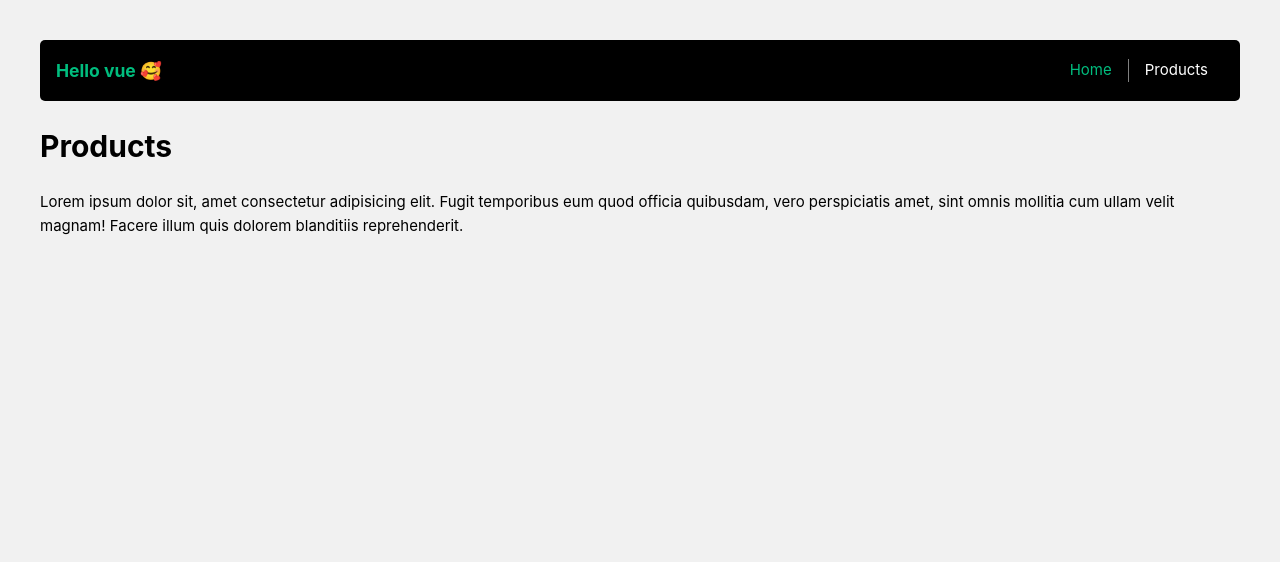
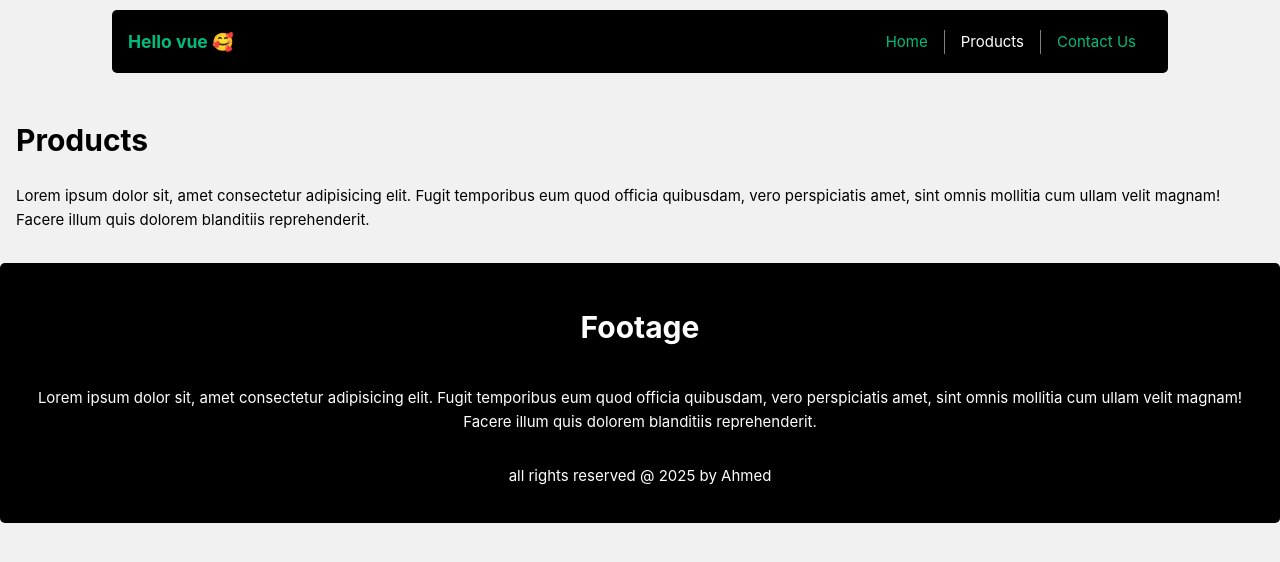
Before and after one commit to aabdalnaby088/SAQAYA-internship, a Vue app: page /products in a window 1280 px wide. Shown: the top 562 px of the page. Built offline with nearby package versions, Linux system fonts and the light colour scheme.

Commit message:
add contact-us page, create footer and  refactor layout

```diff
--- a/src/App.vue
+++ b/src/App.vue
@@ -1,25 +1,20 @@
 <script lang="ts">
 import { defineComponent } from 'vue';
-import { RouterLink, RouterView } from 'vue-router';
-import Navbar from './components/Navbar.vue';
+import { RouterView } from 'vue-router';
+import MainLayout from './Layouts/MainLayout.vue';
 
 export default defineComponent({
   name: 'App',
   components: {
-    RouterLink,
     RouterView,
-    Navbar
-  },
-  data() {
-    return {
-      msg: 'Hello Vue 3 + TypeScript + Vite',
-    };
+    MainLayout
   },
 });
 </script>
 
 
 <template>
-  <Navbar />
-  <RouterView />
+  <MainLayout>
+    <RouterView />
+  </MainLayout>
 </template>
--- /dev/null
+++ b/src/Layouts/MainLayout.vue
@@ -0,0 +1,24 @@
+<template>
+    <div>
+        <Navbar />
+
+        <main class="main-content">
+            <slot />
+        </main>
+
+        <Footage />
+    </div>
+</template>
+
+<script setup lang="ts">
+import Navbar from '@/components/Navbar.vue'
+import Footage from '@/components/Footage.vue'
+</script>
+
+<style scoped>
+.main-content {
+    margin-top: 80px;
+    /* if your navbar is fixed */
+    padding: 1rem;
+}
+</style>
--- a/src/assets/base.css
+++ b/src/assets/base.css
@@ -1,6 +1,7 @@
 body {
   min-height: 100vh;
   background: #f1f1f1;
+  margin: 0;
   transition:
     color 0.5s,
     background-color 0.5s;
--- a/src/assets/main.css
+++ b/src/assets/main.css
@@ -3,8 +3,9 @@
 #app {
   max-width: 1280px;
   margin: 0 auto;
-  padding: 2rem;
   font-weight: normal;
+  box-sizing: border-box;
+
 }
 
 a{
--- /dev/null
+++ b/src/components/Footage.vue
@@ -0,0 +1,33 @@
+<template>
+    <footer class="footer">
+        <div class="dec">
+            <h1>Footage</h1>
+            <p>Lorem ipsum dolor sit, amet consectetur adipisicing elit. Fugit temporibus eum quod officia quibusdam,
+                vero perspiciatis amet, sint omnis mollitia cum ullam velit magnam! Facere illum quis dolorem blanditiis
+                reprehenderit.</p>
+        </div>
+        <div>
+            <p>
+                all rights reserved @ 2025 by Ahmed
+            </p>
+        </div>
+    </footer>
+</template>
+
+<style scoped>
+.footer{
+    background-color: black;
+    color: white;
+    padding: 20px;
+    text-align: center;
+    border-radius: 5px;
+}
+
+.dec{
+    display: flex;
+    flex-direction: column;
+    justify-content: center;
+    align-items: center;
+}
+
+</style>
--- a/src/components/Navbar.vue
+++ b/src/components/Navbar.vue
@@ -1,21 +1,3 @@
-<template>
-    <header>
-        <div class="wrapper">
-            <h3>Hello vue 🥰</h3>
-
-            <nav :class="{ 'open': isMenuOpen }">
-                <RouterLink to="/" @click="closeMenu">Home</RouterLink>
-                <RouterLink to="/products" @click="closeMenu">Products</RouterLink>
-            </nav>
-            <button class="hamburger" @click="toggleMenu" :menuOpened="isMenuOpen">
-                <span></span>
-                <span></span>
-                <span></span>
-            </button>
-        </div>
-    </header>
-</template>
-
 <script>
 export default {
     data() {
@@ -34,10 +16,37 @@ export default {
 }
 </script>
 
+<template>
+    <header>
+        <div class="wrapper">
+            <h3>Hello vue 🥰</h3>
+
+            <nav :class="{ 'open': isMenuOpen }">
+                <RouterLink to="/" @click="closeMenu">Home</RouterLink>
+                <RouterLink to="/products" @click="closeMenu">Products</RouterLink>
+                <RouterLink to="/contact-us" @click="closeMenu">Contact Us</RouterLink>
+            </nav>
+            <button class="hamburger" @click="toggleMenu" :menuOpened="isMenuOpen">
+                <span></span>
+                <span></span>
+                <span></span>
+            </button>
+        </div>
+    </header>
+</template>
+
+
+
 <style scoped>
+
 header {
-    line-height: 1.5;
-    max-height: 100vh;
+    position: fixed;
+    top: 10px;
+    left: 0;
+    width: 100%;
+    z-index: 1000;
+    display: flex;
+    justify-content: center ;
 }
 
 h3{
@@ -51,6 +60,7 @@ header .wrapper {
     align-items: center;
     background: #000;
     border-radius: 5px;
+    width: 80%;
 }
 
 nav {
@@ -126,14 +136,11 @@ nav a:first-of-type {
     nav a {
         padding: 0.5rem 1rem;
         border-left: none;
-        border-bottom: 1px solid grey;
+        border-top: 1px solid grey;
         width: 100%;
         text-align: center;
     }
 
-    nav a:last-of-type {
-        border-bottom: none;
-    }
 }
 
 @media (max-width: 480px) {
--- a/src/router/index.ts
+++ b/src/router/index.ts
@@ -1,5 +1,6 @@
 import { createRouter, createWebHistory } from 'vue-router'
 import HomeView from '../views/Home.vue'
+import ContactUsVue from '../views/Contact-us.vue'
 
 const router = createRouter({
   history: createWebHistory(import.meta.env.BASE_URL),
@@ -21,6 +22,11 @@ const router = createRouter({
       component: () => import('../views/ProductDetails.vue'),
       props: true,
     },
+    {
+      path: '/contact-us',
+      name: 'contact-us',
+      component: ContactUsVue,
+    }
   ],
 })
 
--- /dev/null
+++ b/src/views/Contact-us.vue
@@ -0,0 +1,15 @@
+<template>
+    <section class="contact-us">
+        <h1>Contact us</h1>
+        <p>Lorem ipsum dolor sit, amet consectetur adipisicing elit. Fugit temporibus eum quod officia quibusdam, vero perspiciatis amet, sint omnis mollitia cum ullam velit magnam! Facere illum quis dolorem blanditiis reprehenderit.</p>
+    </section>
+</template>
+
+<style scoped>
+.contact-us{
+    text-align: center;
+    font-size: 20px;
+}
+
+
+</style>
--- /dev/null
+++ b/src/vue.d.ts
@@ -0,0 +1,5 @@
+declare module '*.vue' {
+  import { DefineComponent } from 'vue'
+  const component: DefineComponent<{}, {}, any>
+  export default component
+}
```
